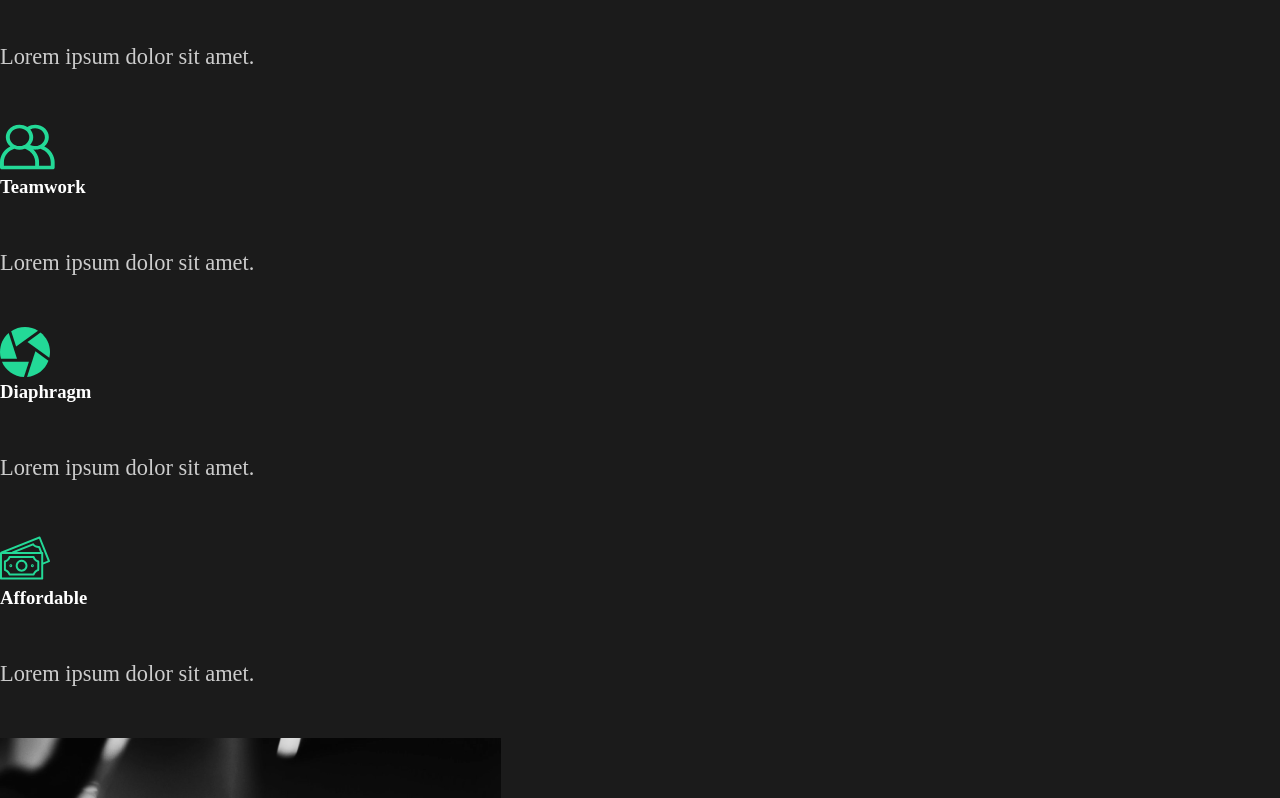
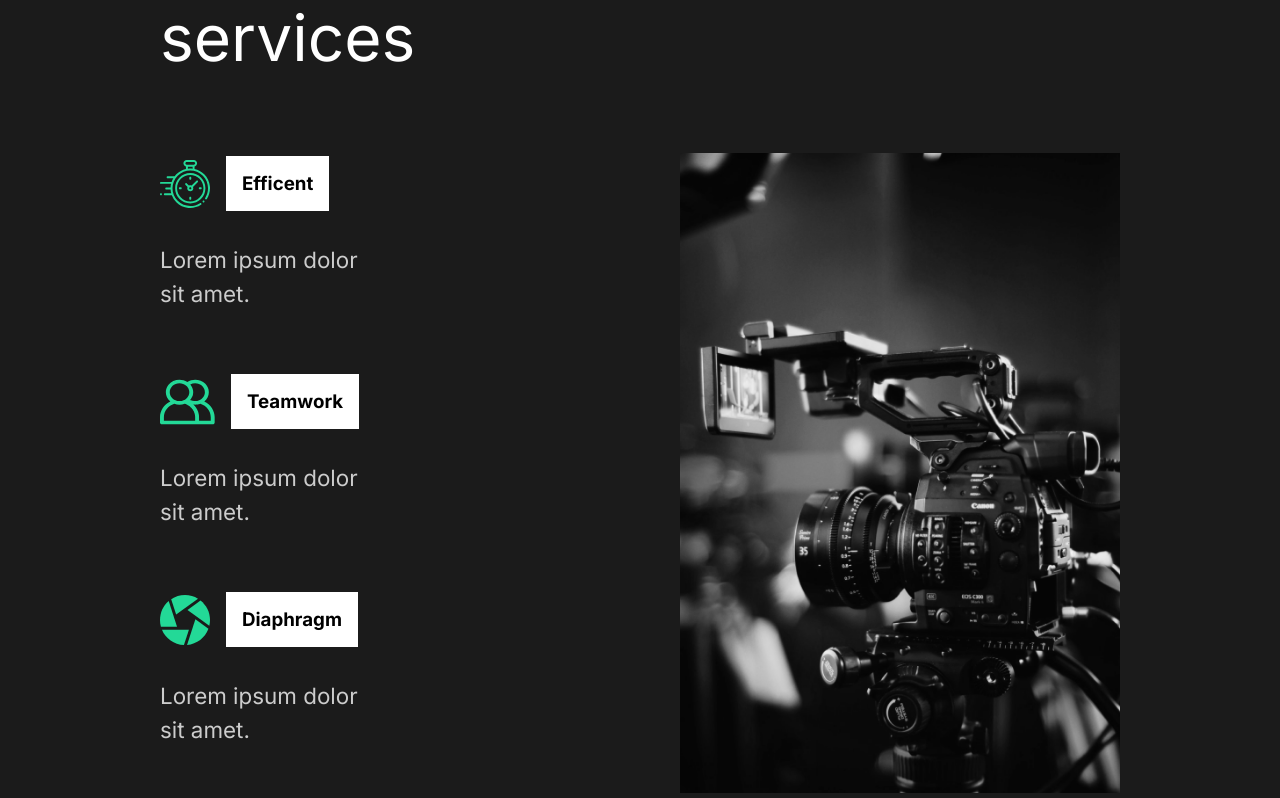
Before and after one commit to JoeyKanaly/capture, a React (Create React App) app: page / in a window 1280 px wide. Shown: the part 962-1760 px from the top of the page. Built offline with nearby package versions, Linux system fonts and the light colour scheme.

Commit message:
Added ServicesSection Inital Styling

```diff
--- a/public/index.html
+++ b/public/index.html
@@ -1,14 +1,15 @@
 <!DOCTYPE html>
 <html lang="en">
+
 	<head>
 		<meta charset="utf-8" />
 		<link rel="icon" href="%PUBLIC_URL%/favicon.ico" />
+		<link rel="preconnect" href="https://fonts.gstatic.com">
+		<link href="https://fonts.googleapis.com/css2?family=Inter:wght@400;700&family=Lobster&display=swap"
+			rel="stylesheet">
 		<meta name="viewport" content="width=device-width, initial-scale=1" />
 		<meta name="theme-color" content="#000000" />
-    <meta
-      name="description"
-      content="Web site created using create-react-app"
-    />
+		<meta name="description" content="Web site created using create-react-app" />
 		<link rel="apple-touch-icon" href="%PUBLIC_URL%/logo192.png" />
 		<!--
       manifest.json provides metadata used when your web app is installed on a
@@ -26,6 +27,7 @@
     -->
 		<title>React App</title>
 	</head>
+
 	<body>
 		<noscript>You need to enable JavaScript to run this app.</noscript>
 		<div id="root"></div>
@@ -40,4 +42,5 @@
       To create a production bundle, use `npm run build` or `yarn build`.
     -->
 	</body>
+
 </html>
--- a/src/components/AboutSection.js
+++ b/src/components/AboutSection.js
@@ -1,5 +1,10 @@
 import home1 from '../img/home1.png';
-import styled from 'styled-components';
+import {
+	StyledAbout,
+	StyledDescription,
+	StyledHide,
+	StyledImage,
+} from '../styles';
 
 const AboutSection = () => {
 	return (
@@ -31,34 +36,4 @@
 	);
 };
 
-const StyledAbout = styled.div`
-	min-height: 90vh;
-	display: flex;
-	align-items: center;
-	justify-content: space-between;
-	padding: 5rem 10rem;
-	color: white;
-`;
-
-const StyledDescription = styled.div`
-	flex: 1;
-	padding-right: 5rem;
-	h2 {
-		font-weight: lighter;
-	}
-`;
-const StyledImage = styled.div`
-	flex: 1;
-	overflow: hidden;
-	img {
-		width: 100%;
-		height: 80vh;
-		object-fit: cover;
-	}
-`;
-
-const StyledHide = styled.div`
-	overflow: hidden;
-`;
-
 export default AboutSection;
--- a/src/components/GlobalStyle.js
+++ b/src/components/GlobalStyle.js
@@ -7,6 +7,7 @@
 	}
 	body {
 		background: #1b1b1b;
+		font-family: 'Inter', sans-serif;
 	}
 	button {
 		font-weight: bold;
@@ -17,6 +18,7 @@
 		background: transparent;
 		color: white;
 		transition: all 0.5s ease;
+		font-family: 'Inter', sans-serif;
 		&:hover {
 			background-color: #23d997;
 		}
--- a/src/components/ServicesSection.js
+++ b/src/components/ServicesSection.js
@@ -3,50 +3,81 @@
 import money from '../img/money.svg';
 import teamwork from '../img/teamwork.svg';
 import home2 from '../img/home2.png';
+import styled from 'styled-components';
+import { StyledAbout, StyledDescription, StyledImage } from '../styles';
 
 const ServicesSection = () => {
 	return (
-		<div className='services'>
-			<div className='description'>
+		<StyledServices>
+			<StyledDescription>
 				<h2>
 					High <span>quality</span> services
 				</h2>
-				<div className='cards'>
-					<div className='card'>
+				<StyledCards>
+					<StyledCard>
 						<div className='icon'>
 							<img src={clock} alt='icon' />
 							<h3>Efficent</h3>
 						</div>
 						<p>Lorem ipsum dolor sit amet.</p>
-					</div>
-					<div className='card'>
+					</StyledCard>
+					<StyledCard>
 						<div className='icon'>
 							<img src={teamwork} alt='icon' />
 							<h3>Teamwork</h3>
 						</div>
 						<p>Lorem ipsum dolor sit amet.</p>
-					</div>
-					<div className='card'>
+					</StyledCard>
+					<StyledCard>
 						<div className='icon'>
 							<img src={diaphragm} alt='icon' />
 							<h3>Diaphragm</h3>
 						</div>
 						<p>Lorem ipsum dolor sit amet.</p>
-					</div>
-					<div className='card'>
+					</StyledCard>
+					<StyledCard>
 						<div className='icon'>
 							<img src={money} alt='icon' />
 							<h3>Affordable</h3>
 						</div>
 						<p>Lorem ipsum dolor sit amet.</p>
-					</div>
-				</div>
-			</div>
-			<div className='image'>
+					</StyledCard>
+				</StyledCards>
+			</StyledDescription>
+			<StyledImage>
 				<img src={home2} alt='camera' />
-			</div>
-		</div>
+			</StyledImage>
+		</StyledServices>
 	);
 };
 
+const StyledServices = styled(StyledAbout)`
+	h2 {
+		padding-bottom: 5rem;
+	}
+	p {
+		width: 70%;
+		padding: 2rem 0rem 4rem 0rem;
+	}
+`;
+
+const StyledCards = styled.div`
+	display: flex;
+	flex-wrap: wrap;
+`;
+
+const StyledCard = styled.div`
+	flex-basis: 20rem;
+	.icon {
+		display: flex;
+		align-items: center;
+		h3 {
+			margin-left: 1rem;
+			background: white;
+			color: black;
+			padding: 1rem;
+		}
+	}
+`;
+
 export default ServicesSection;
--- /dev/null
+++ b/src/styles.js
@@ -0,0 +1,32 @@
+import styled from 'styled-components';
+
+export const StyledAbout = styled.div`
+	min-height: 90vh;
+	display: flex;
+	align-items: center;
+	justify-content: space-between;
+	padding: 5rem 10rem;
+	color: white;
+`;
+
+export const StyledDescription = styled.div`
+	flex: 1;
+	padding-right: 5rem;
+	h2 {
+		font-weight: lighter;
+	}
+`;
+
+export const StyledImage = styled.div`
+	flex: 1;
+	overflow: hidden;
+	img {
+		width: 100%;
+		height: 80vh;
+		object-fit: cover;
+	}
+`;
+
+export const StyledHide = styled.div`
+	overflow: hidden;
+`;
```
Lines whose indentation alone changed are shown as unchanged.
